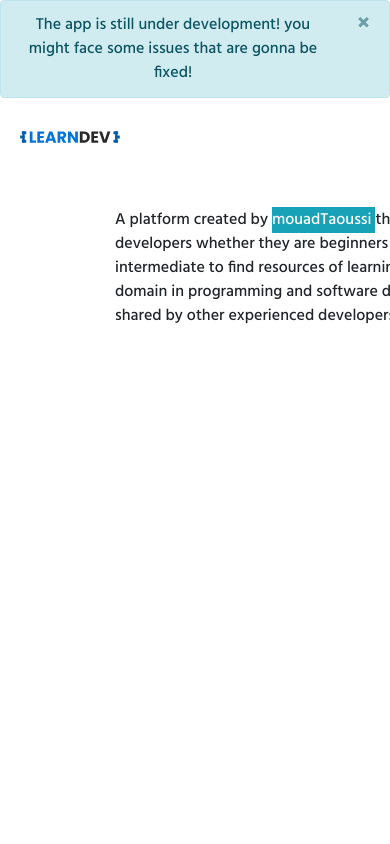
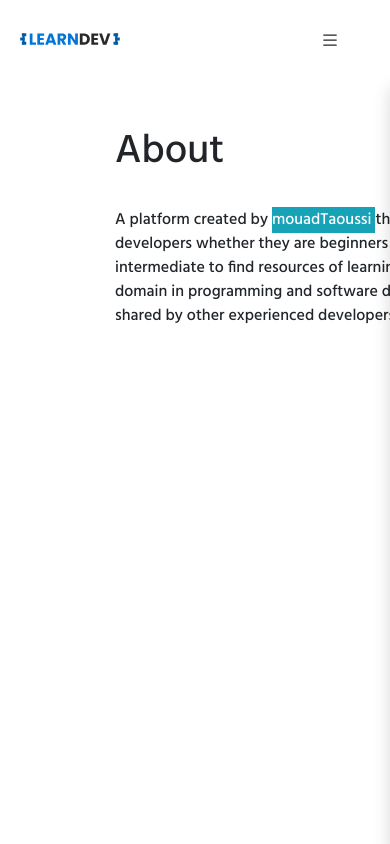
Before and after one commit to mouadTaoussi/learndev, a Vue app in the folder mercury/: page /about in a window 390 px wide. Shown: the top 844 px of the page. Built offline with nearby package versions, Linux system fonts and the light colour scheme.

Commit message:
added menu list for responsive design🚀

```diff
--- a/mercury/src/components/Header.vue
+++ b/mercury/src/components/Header.vue
@@ -6,12 +6,12 @@
 		    <span aria-hidden="true">&times;</span>
 		  </button>
 		</div> -->
-		<div class="alert alert-info alert-dismissible fade show" role="alert">
+		<!-- <div class="alert alert-info alert-dismissible fade show" role="alert">
 		  {{ad}}
 		  <button type="button" class="close" data-dismiss="alert" aria-label="Close">
 		    <span aria-hidden="true">&times;</span>
 		  </button>
-		</div>
+		</div> -->
 	 	<header class="header-landingpage">
 	 		<div class="brand-child">
 		 		<router-link to="/">
@@ -20,11 +20,16 @@
 				</router-link>
 			</div>
 			<div class="list-child">
+				<div v-on:click="toggleMenu()" class="menu-for-smaller-devices">
+					<svg xmlns="http://www.w3.org/2000/svg" width="20" height="20" fill="currentColor" class="bi bi-list" viewBox="0 0 16 16">
+					  <path fill-rule="evenodd" d="M2.5 12a.5.5 0 0 1 .5-.5h10a.5.5 0 0 1 0 1H3a.5.5 0 0 1-.5-.5zm0-4a.5.5 0 0 1 .5-.5h10a.5.5 0 0 1 0 1H3a.5.5 0 0 1-.5-.5zm0-4a.5.5 0 0 1 .5-.5h10a.5.5 0 0 1 0 1H3a.5.5 0 0 1-.5-.5z"/>
+					</svg>
+				</div>
 				<router-link
 					tag="p"
 					class="list-item"
 					to="/topics"
-				>Discover Topics</router-link>
+				>Discover</router-link>
 				<router-link
 					v-if="!user_name"
 					tag="p"
@@ -34,7 +39,7 @@
 				<router-link
 					v-if="user_name"
 					tag="p"
-					class="list-item"
+					class="list-item list-item-to-be-hidden"
 					to="/user"
 				>{{ user_name }}</router-link>
 				<p
@@ -48,11 +53,14 @@
 				<router-link
 					v-if="!user_name"
 					tag="button"
-					class="shadow btn-sm list-item btn btn-primary"
+					class="shadow btn-sm list-item btn btn-primary list-item-to-be-hidden"
 					to="/register"
 				>Contribute</router-link>
 			</div>
 		</header>
+		<aside class="header-smaller-devices shadow"></aside>
+
+		</aside>
 	</section>
 </template>
 
@@ -89,6 +97,17 @@
 				// push to topics page
 				this.$router.push({ path: '/' });
 			})
+	  	},
+	  	toggleMenu : function(){
+	  		const header = document.querySelector('.header-smaller-devices');
+	  		console.log(header.style)
+	  		console.log(header.style.right)
+	  		if (header.style.right == "0px"){
+	  			header.style.right = "-300px"
+	  		}
+	  		else {
+	  			header.style.right = "0px"
+	  		}
 	  	}
 	  }
 	}
@@ -157,7 +176,28 @@
 	.logo-blue {
 		background-image: url('.././assets/logoblue.svg');
 	}
+	.menu-for-smaller-devices {
+		display: none;
+	}
+	.header-smaller-devices {
+		width: 300px;
+		height: 100vh;
+		position: fixed;
+		background-color: var(--primary--);
+		position: absolute;
+		right: -300px;
+		transition: all .2s ease-out;
+	}
 	@media only screen and (max-width: 800px) {
+		/*.list-item-to-be-hidden {
+			display: none;
+		}
+		.list-item {
+			font-size: 13px;
+		}*/
+		.menu-for-smaller-devices {
+			display: block;
+		}
 		.list-item {
 			display: none;
 		}
--- a/mercury/src/components/Homepage/landingpage.vue
+++ b/mercury/src/components/Homepage/landingpage.vue
@@ -95,6 +95,12 @@
 	}
 
 	@media only screen and (max-width: 800px) {
-
+		.content-area {
+			padding: 20px;
+		}
+		.main-title {
+			font-family: var(--font--);
+			font-size: 30px;
+		}
 	}
 </style>
--- a/mercury/src/views/Topics.vue
+++ b/mercury/src/views/Topics.vue
@@ -273,5 +273,8 @@
 			grid-gap: 20px;
 			width: 100%;
 		}
+		.title {
+			font-size: 30px;
+		}
 	}
 </style>
```
